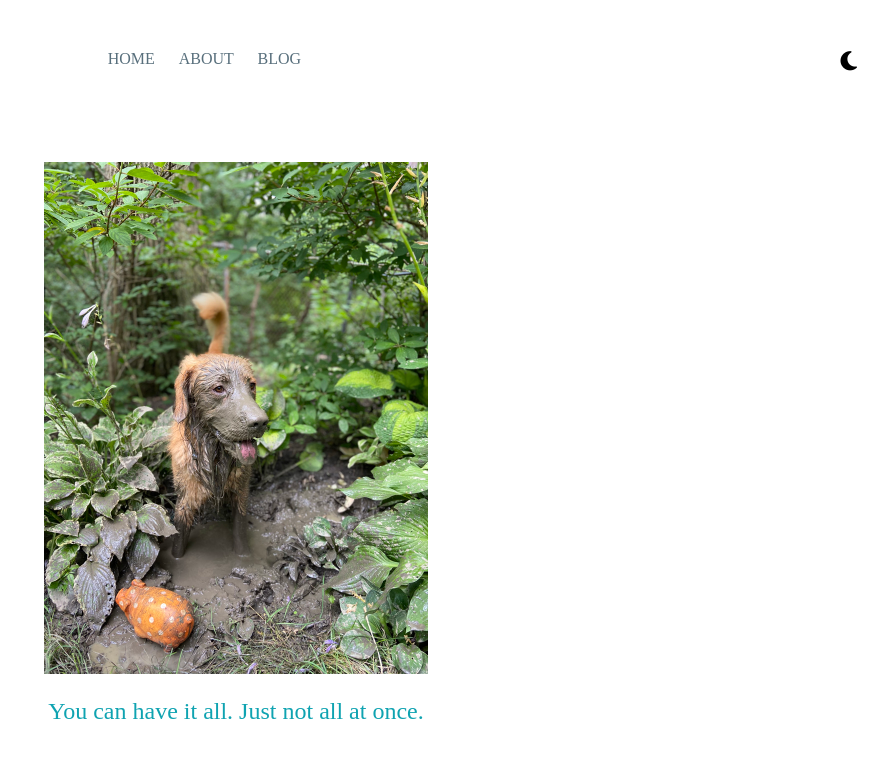
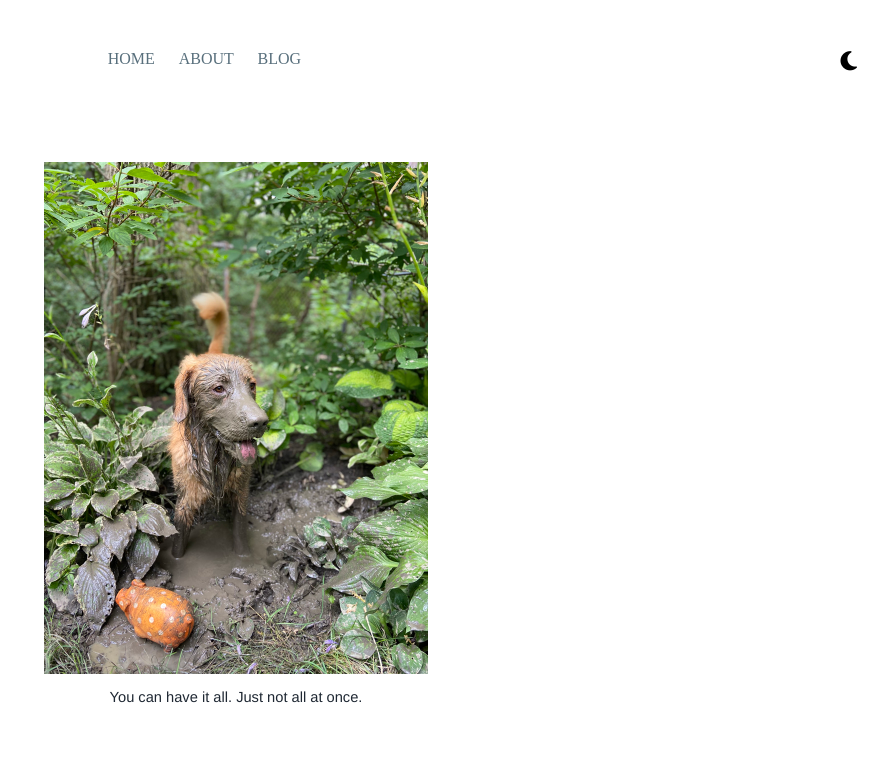
Before and after one commit to vaishnavisen/vaishnavisen.github.io, a Jekyll site: the page built from index.html, in a window 1280 px wide. Shown: the top 758 px of the page, without its empty margins (404-1280 px from the left). Built offline with Jekyll 4.4.1, drawn with Linux system fonts in a browser that asks for light colours; nearby versions of some CDN libraries.

Commit message:
Edit media query to accomodate tablets

```diff
--- a/_sass/main.scss
+++ b/_sass/main.scss
@@ -112,7 +112,7 @@ em {
 .callout {
     float: right;
 }
-@media screen and (max-width:600px)
+@media screen and (max-width:768px)
 {
 #page_margin {
   margin-top: 2%;
--- a/index.html
+++ b/index.html
@@ -4,6 +4,6 @@ layout: default
 <body>
  <center>
  <img src="/assets/images/wip.jpeg" alt="" width=384 height = 512/>
- <p class="title">You can have it all. Just not all at once.</p>
+ <p class="normal-text">You can have it all. Just not all at once.</p>
  </center>
 </body>
```
